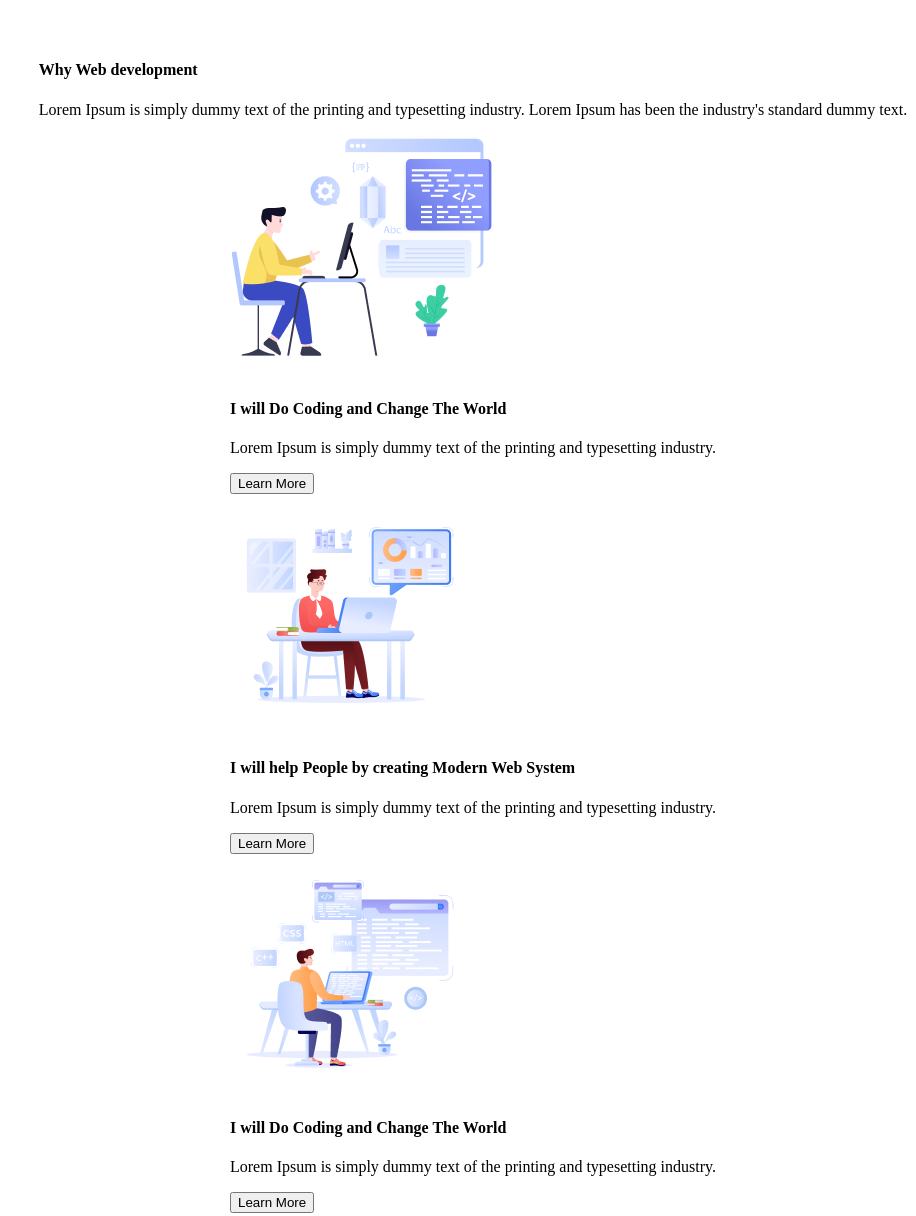
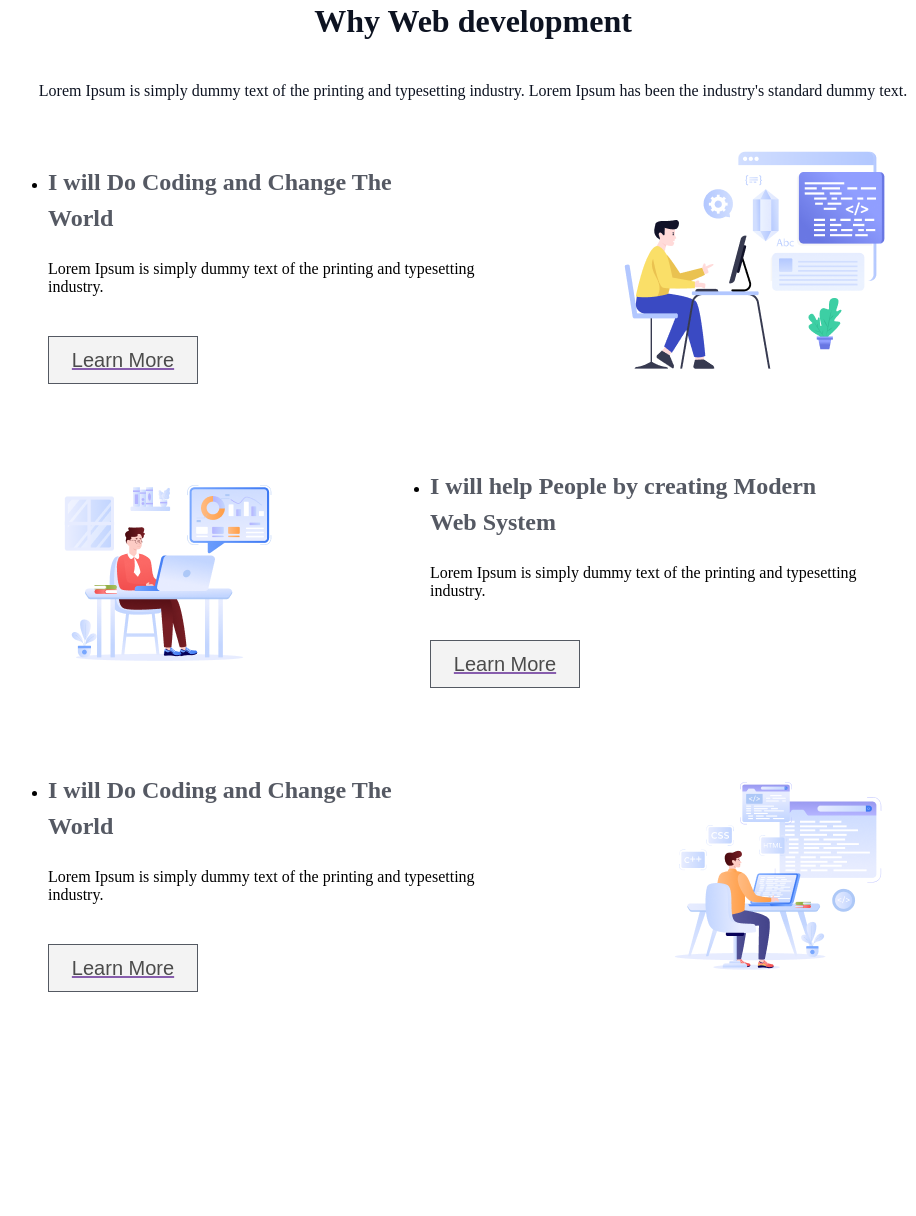
Before and after one commit to 0-RAPTOR-0/Assiment_1, a plain HTML site: page index.html in a window 1280 px wide. Shown: the part 717-1933 px from the top of the page, without its empty margins (167-1083 px from the left). After the commit the page ends 1753 px from the top, so only its background shows below. Drawn offline with Linux system fonts and the light colour scheme.

Commit message:
3rd update

```diff
--- a/Designs/designs.css
+++ b/Designs/designs.css
@@ -54,11 +54,270 @@ font-size: 16px;
 opacity: 0.8;
 
 }
-.S3-0{
-  display: flex;
-flex-direction: column;
-justify-content: flex-start;
-align-items: center;
-padding: 80px 97px 80px 97px;
+
+.S3-1 h4{
+  color: rgb(13, 19, 33);
+font-family: Azeret Mono;
+font-size: 32px;
+text-align: center;
+}
+.S3-1 p{
+  color: rgb(13, 19, 33);
+font-family: Azeret Mono;
+font-size: 16px;
+text-align: center;
+}
+
+.S3-2 ul{
+  position: static;
+width: 850px;
+height: 240px;
+
+display: flex;
+flex-direction: row;
+justify-content: space-between;
+
+padding: 0px;
+
+flex: none;
+order: 0;
+align-self: stretch;
+flex-grow: 0;
+margin: 32px 0px;
 
 }
+.S3-3 ul{
+  position: static;
+width: 850px;
+height: 240px;
+
+display: flex;
+flex-direction: row;
+justify-content: space-between;
+
+padding: 0px;
+
+flex: none;
+order: 0;
+align-self: stretch;
+flex-grow: 0;
+margin: 32px 0px;
+
+}
+.S3-4 ul{
+  position: static;
+  width: 850px;
+  height: 240px;
+
+  display: flex;
+  flex-direction: row;
+  justify-content: space-between;
+
+  padding: 0px;
+
+  flex: none;
+  order: 0;
+  align-self: stretch;
+  flex-grow: 0;
+  margin: 32px 0px;
+
+}
+.S3-2{
+  display: flex;
+  justify-content: center;
+
+}
+.S3-3{
+  display: flex;
+  justify-content: center;
+}
+.S3-4{
+  display: flex;
+  justify-content: center;
+}
+
+.S3-2 h4{
+
+  position: static;
+  width: 390px;
+  height: 72px;
+
+  display: flex;
+  flex-direction: column;
+  justify-content: center;
+  align-items: flex-start;
+  padding: 0px;
+
+  flex: none;
+  order: 0;
+  flex-grow: 0;
+  margin: 16px 0px;
+
+  color: rgba(13, 19, 33, 0.7);
+  font-family: Azeret Mono;
+  font-size: 24px;
+  font-weight: 700;
+  line-height: 36px;
+  letter-spacing: 0%;
+  text-align: left;
+
+}
+.S3-2 p{
+position: static;
+width: 468px;
+height: 52px;
+
+display: flex;
+flex-direction: column;
+justify-content: center;
+align-items: flex-start;
+padding: 0px;
+
+flex: none;
+order: 1;
+flex-grow: 0;
+margin: 16px 0px;
+}
+.S3-2 button{
+position: static;
+width: 150px;
+height: 48px;
+
+display: flex;
+flex-direction: row;
+justify-content: center;
+align-items: center;
+padding: 12px 16px 12px 16px;
+
+flex: none;
+order: 1;
+flex-grow: 0;
+margin: 32px 0px;
+
+box-sizing: border-box;
+border: 1px solid rgb(13, 19, 33);
+opacity: 0.7;
+font-size: 20px;
+}
+.S3-3 h4{
+  position: static;
+  width: 390px;
+  height: 72px;
+
+  display: flex;
+  flex-direction: column;
+  justify-content: center;
+  align-items: flex-start;
+  padding: 0px;
+
+  flex: none;
+  order: 0;
+  flex-grow: 0;
+  margin: 16px 0px;
+
+  color: rgba(13, 19, 33, 0.7);
+  font-family: Azeret Mono;
+  font-size: 24px;
+  font-weight: 700;
+  line-height: 36px;
+  letter-spacing: 0%;
+  text-align: left;
+}
+.S3-3 p{
+  position: static;
+  width: 468px;
+  height: 52px;
+
+  display: flex;
+  flex-direction: column;
+  justify-content: center;
+  align-items: flex-start;
+  padding: 0px;
+
+  flex: none;
+  order: 1;
+  flex-grow: 0;
+  margin: 16px 0px;
+}
+.S3-3 button{
+position: static;
+width: 150px;
+height: 48px;
+
+display: flex;
+flex-direction: row;
+justify-content: center;
+align-items: center;
+padding: 12px 16px 12px 16px;
+
+flex: none;
+order: 1;
+flex-grow: 0;
+margin: 32px 0px;
+
+box-sizing: border-box;
+border: 1px solid rgb(13, 19, 33);
+opacity: 0.7;
+font-size: 20px;
+}
+.S3-4 h4{
+  position: static;
+  width: 390px;
+  height: 72px;
+
+  display: flex;
+  flex-direction: column;
+  justify-content: center;
+  align-items: flex-start;
+  padding: 0px;
+
+  flex: none;
+  order: 0;
+  flex-grow: 0;
+  margin: 16px 0px;
+
+  color: rgba(13, 19, 33, 0.7);
+  font-family: Azeret Mono;
+  font-size: 24px;
+  font-weight: 700;
+  line-height: 36px;
+  letter-spacing: 0%;
+  text-align: left;
+}
+.S3-4 p{
+  position: static;
+  width: 468px;
+  height: 52px;
+
+  display: flex;
+  flex-direction: column;
+  justify-content: center;
+  align-items: flex-start;
+  padding: 0px;
+
+  flex: none;
+  order: 1;
+  flex-grow: 0;
+  margin: 16px 0px;
+}
+.S3-4 button{
+  position: static;
+  width: 150px;
+  height: 48px;
+
+  display: flex;
+  flex-direction: row;
+  justify-content: center;
+  align-items: center;
+  padding: 12px 16px 12px 16px;
+
+  flex: none;
+  order: 1;
+  flex-grow: 0;
+  margin: 32px 0px;
+
+  box-sizing: border-box;
+  border: 1px solid rgb(13, 19, 33);
+  opacity: 0.7;
+  font-size: 20px;
+}
--- a/index.html
+++ b/index.html
@@ -42,22 +42,35 @@
         </section>
 
           <section class="S3-2">
-            <img src="icon/Layer_1.png" alt="">
+            <ul>
+              <li>
             <h4>I will Do Coding and Change The World</h4>
             <p>Lorem Ipsum is simply dummy text of the printing and typesetting industry.</p>
-            <a href=""><button>Learn More</button></a>
+            <a href=""><button class="B3">Learn More</button></a>
+              </li>
+              <img src="icon/Layer_1.png" alt="">
+            </ul>
           </section>
           <section class="S3-3">
-            <img src="icon/Group 3.png" alt="">
-            <h4>I will help People by creating Modern Web System</h4>
-            <p>Lorem Ipsum is simply dummy text of the printing and typesetting industry.</p>
-            <a href=""><button>Learn More</button></a>
+            <ul>
+              <img src="icon/Group 3.png" alt="">
+              <li>
+                <h4>I will help People by creating Modern Web System</h4>
+                <p>Lorem Ipsum is simply dummy text of the printing and typesetting industry.</p>
+                <a href=""><button>Learn More</button></a>
+              </li>
+            </ul>
           </section>
           <section class="S3-4">
+           <ul>
+            <li>
+              <h4>I will Do Coding and Change The World</h4>
+              <p>Lorem Ipsum is simply dummy text of the printing and typesetting industry.</p>
+              <a href=""><button>Learn More</button></a>
+            </li>
             <img src="icon/Group 4.png" alt="">
-            <h4>I will Do Coding and Change The World</h4>
-            <p>Lorem Ipsum is simply dummy text of the printing and typesetting industry.</p>
-            <a href=""><button>Learn More</button></a>
+           </ul>
+
 
           </section>
 
```
